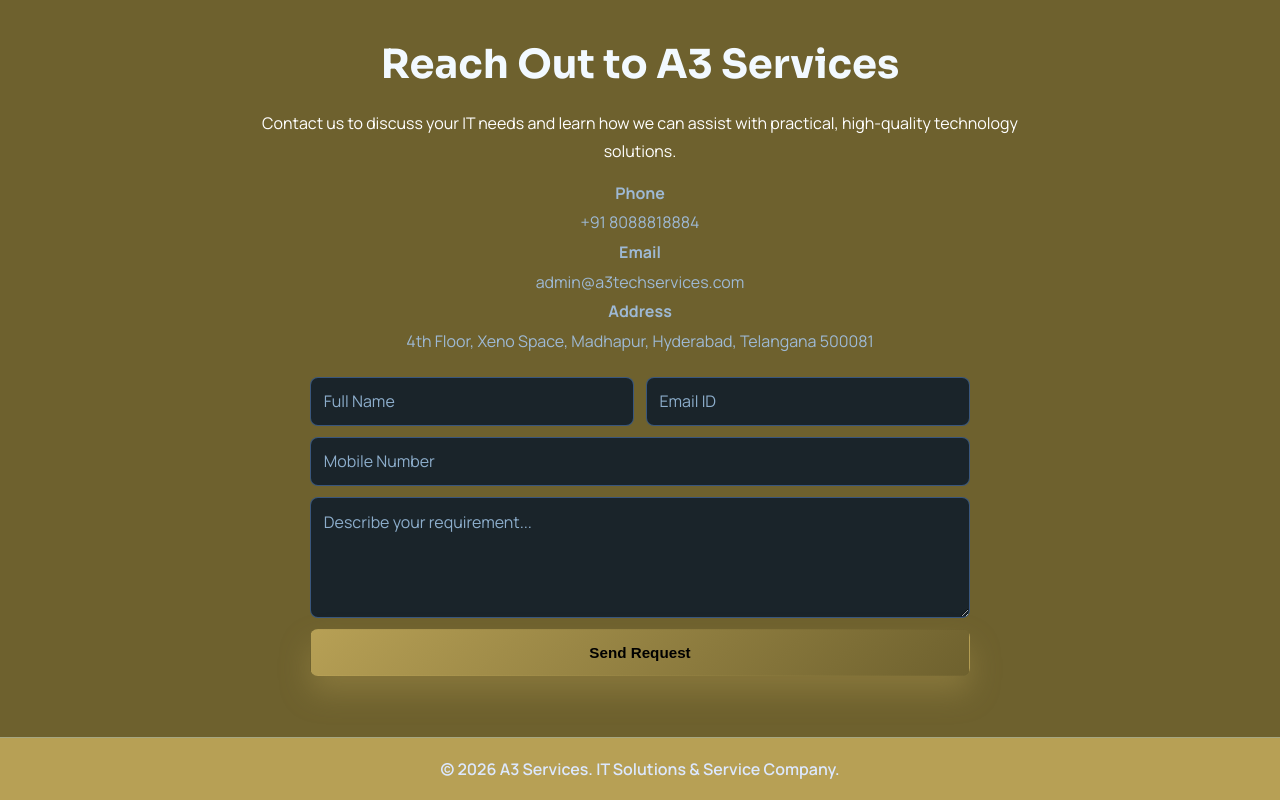
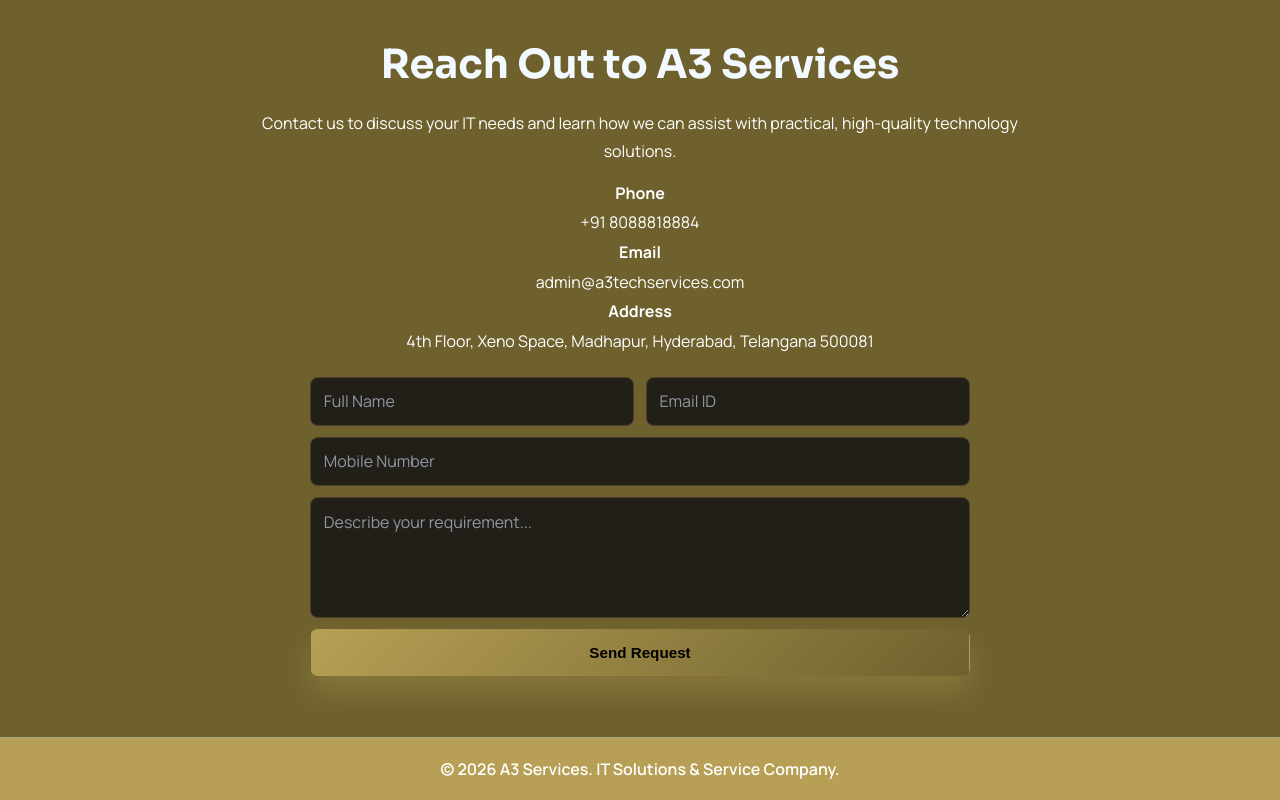
Before and after one commit to chandresh-resilient/airatech, a React (Vite) app: page / in a window 1280 px wide. Shown: the part 5273-6073 px from the top of the page. Built offline with nearby package versions, Linux system fonts and the light colour scheme.

Commit message:
further minor changes

```diff
--- a/src/App.css
+++ b/src/App.css
@@ -904,7 +904,7 @@
 .contact-meta {
   margin-top: 1rem;
   text-align: center;
-  color: #9eb9d4;
+  color: #FFFFFF;
 }
 
 .contact-meta p {
@@ -926,17 +926,17 @@
 
 .contact-form input,
 .contact-form textarea {
-  border: 1px solid rgba(103, 164, 248, 0.4);
+  border: 1px solid rgba(183, 160, 85, 0.25);
   border-radius: 8px;
   padding: 0.72rem 0.8rem;
   font: inherit;
-  color: #f0f7ff;
-  background: rgba(8, 24, 42, 0.82);
+  color: #FFFFFF;
+  background: rgba(20, 20, 20, 0.85);
 }
 
 .contact-form input::placeholder,
 .contact-form textarea::placeholder {
-  color: #8daecc;
+  color: rgba(220, 232, 255, 0.6);
 }
 
 .form-status {
@@ -968,7 +968,7 @@
   border-top: 1px solid rgba(116, 182, 255, 0.26);
   text-align: center;
   padding: 1.2rem;
-  color: #DCE8FF;
+  color: #FFFFFF;
   font-weight: 600;
   background:#B7A055;
 ;
```
